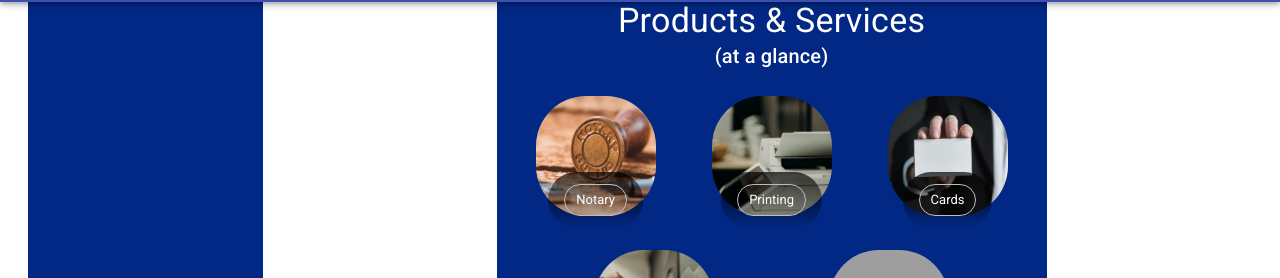
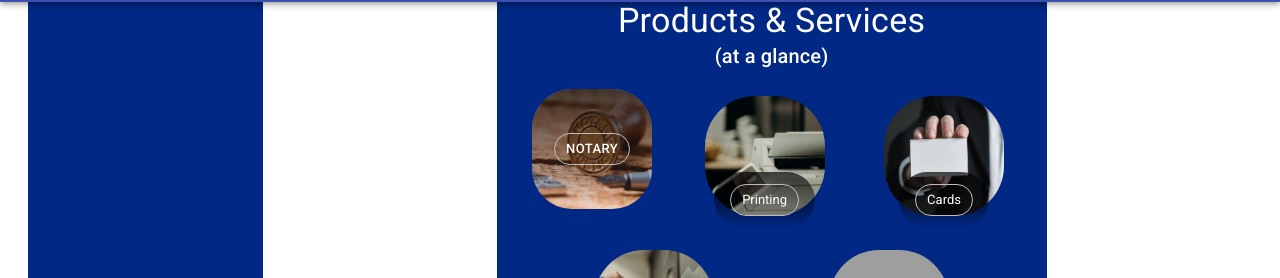
Before and after one commit to Mateo-Wallace/US-Postal-Printing, a React (Create React App) app in the folder client/: page / in a window 1280 px wide. Shown: the part 116-394 px from the top of the page. Built offline with nearby package versions, Linux system fonts and the light colour scheme; grey boxes are pictures that could not be loaded; what survey-core would draw is missing.

Commit message:
new button style decision

```diff
--- a/client/src/pages/Home.js
+++ b/client/src/pages/Home.js
@@ -6,6 +6,7 @@ import Grid from "@mui/material/Grid";
 import Card from "@mui/material/Paper";
 import CardContent from "@mui/material/CardContent";
 import IconButton from "@mui/material/IconButton";
+import Button from "@mui/material/Button";
 import NotaryImage from "../images/notaryServices.jpeg";
 import PrintingImage from "../images/printingServices.jpg";
 import CopyingImage from "../images/copyingServices.jpg";
@@ -75,18 +76,15 @@ const Home = () => {
               justifyContent: "space-evenly",
             }}
           >
-            <IconButton
-              style={{ position: "relative" }}
-              sx={{ margin: "5px" }}
-              aria-label="Notary-Services"
-              size="large"
+            <Button
+              style={{ height: "120px", width: "120px",  padding: "10px", margin: "10px", borderRadius: "40px" }}
             >
                 <img
                   style={{
                     position: "aboslute",
                     height: "120px",
                     width: "120px",
-                    borderRadius: "50px",
+                    borderRadius: "40px"
                   }}
                   src={NotaryImage}
                 />
@@ -95,6 +93,8 @@ const Home = () => {
                   background:
                     "linear-gradient(to bottom, rgba(0,0,0,0.7) 0%, " +
                     "rgba(0,0,0,0.3) 70%, rgba(0,0,0,0) 100%)",
+                    height: "120px",
+                    width: "120px",
                 }}
                 title={
                   <Chip
@@ -104,12 +104,12 @@ const Home = () => {
                   />
                 }
                 style={{
-                  borderRadius: "100px",
+                  borderRadius: "40px",
                   justifySelf: "center",
                   alignSelf: "center",
                 }}
               />
-            </IconButton>
+            </Button>
 
             <IconButton
               sx={{ margin: "5px", display: "flex" }}
```
